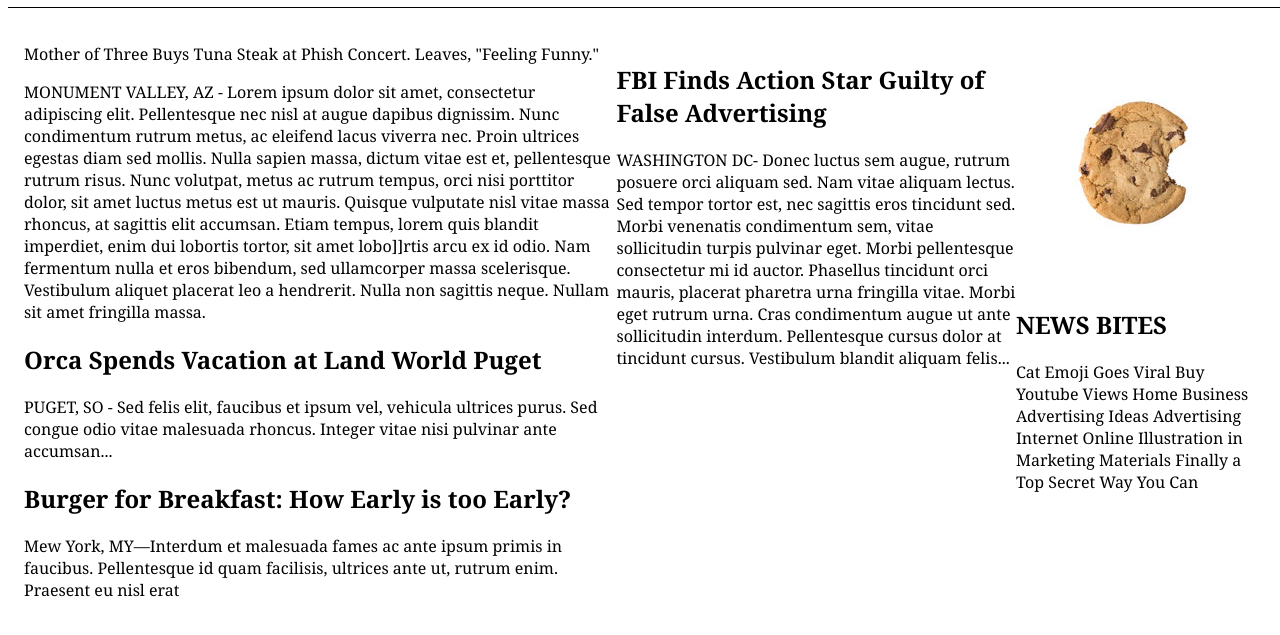
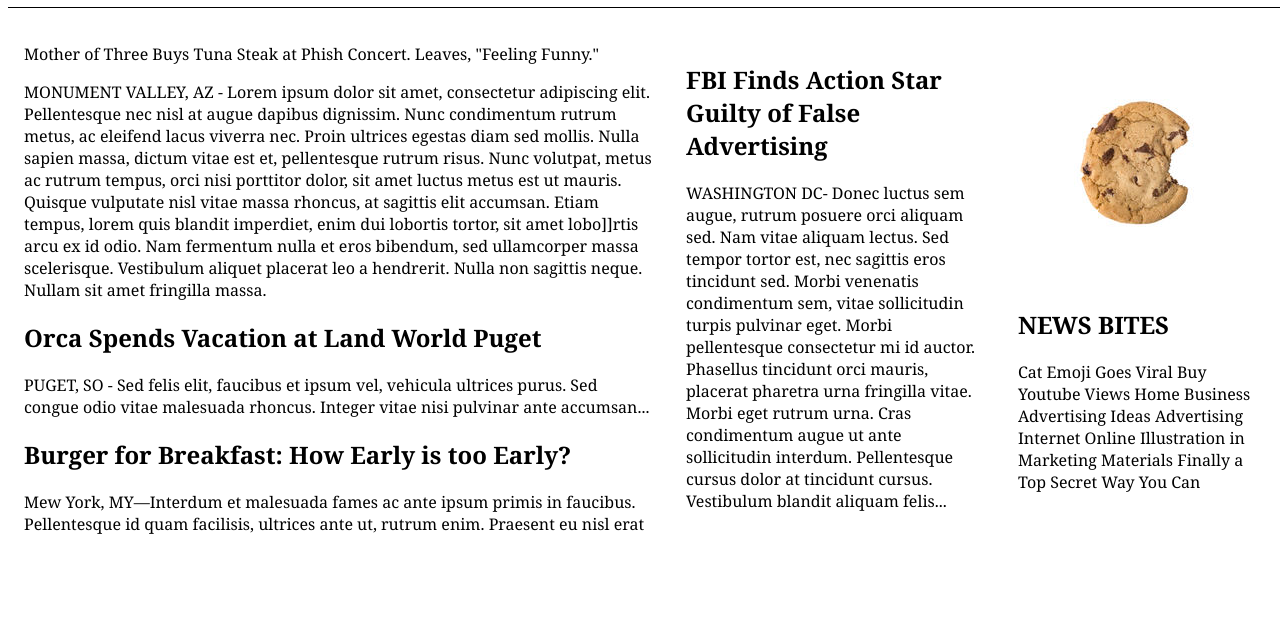
Before and after one commit to DFernandezFoe/my_times, a plain HTML site: page index.html in a window 1280 px wide. Shown: the part 133-768 px from the top of the page. Drawn offline with Linux system fonts and the light colour scheme.

Commit message:
Correction to html.

```diff
--- a/index.html
+++ b/index.html
@@ -35,7 +35,7 @@
   <!--column 1-->
 <div class=content>
   <div class=column>
-    <div class=.large>
+    <div class=large>
         <article class=TunaStory>
           <span class=TunaStoryHead>Mother of Three Buys Tuna Steak at Phish Concert. Leaves, "Feeling Funny."</span>
             <p>MONUMENT VALLEY, AZ - Lorem ipsum dolor sit amet, consectetur adipiscing elit.
@@ -64,7 +64,7 @@
 
 
 <!--Column 2-->
-      <div class=.medium>
+      <div class=medium>
         <article class=FBIStory>
           <h2>FBI Finds Action Star Guilty of False Advertising</h2>
             <p>WASHINGTON DC- Donec luctus sem augue, rutrum posuere orci aliquam sed. Nam vitae aliquam lectus.
@@ -76,7 +76,7 @@
 
 
 <!--Column 3-->
-      <div class=.small>
+      <div class=small>
         <img src="resources\images\img-news-bite.png" alt="">
         <h2>NEWS BITES</h2>
 
--- a/resources/css/style.css
+++ b/resources/css/style.css
@@ -75,12 +75,15 @@ div {
 
 .large {
   width: 630px;
+  margin-right: 32px;
   }
 
 .medium {
   width: 300px;
+  margin-right: 32px;
   }
 
 .small {
   width: 240px;
+  margin-right: 32px;
   }
```
